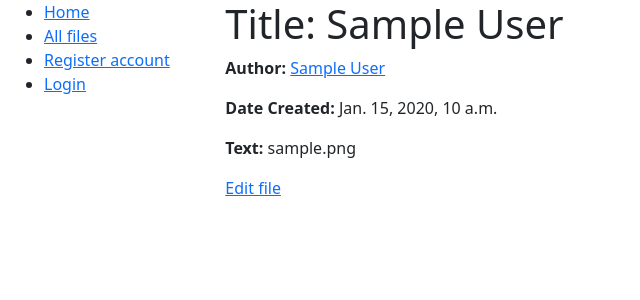
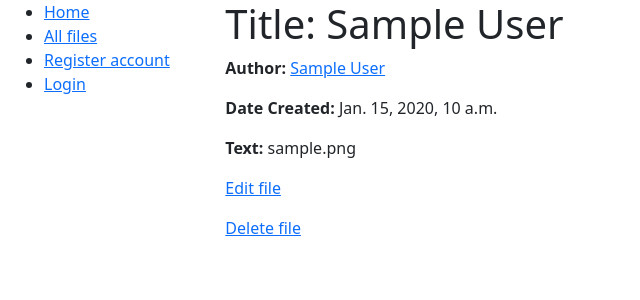
Before and after one commit to conduits-link/backend, a Django app: page /file/1 in a window 1280 px wide. Shown: the top 300 px of the page, without its empty margins (0-640 px from the left). Run offline with Django 4.2, Linux system fonts and the light colour scheme; tables that the repository leaves empty hold one stand-in row (values such as "Sample post").

Commit message:
Fixed bugs, formatting

```diff
--- a/nw_backend/nw_backend/settings.py
+++ b/nw_backend/nw_backend/settings.py
@@ -73,7 +73,7 @@ TEMPLATES = [
 WSGI_APPLICATION = 'nw_backend.wsgi.application'
 
 
-# Database
+# Database - using MySQL. Currently using temporary account details.
 # https://docs.djangoproject.com/en/4.2/ref/settings/#databases
 
 DATABASES = {
--- a/nw_backend/user_accounts/admin.py
+++ b/nw_backend/user_accounts/admin.py
@@ -1,6 +1,7 @@
 from django.contrib import admin
 from django.contrib.auth.admin import UserAdmin
-from .models import EditorFile, User
+from .models import User, EditorFile
 
+# Ensure users and files can be accessed from Django admin site.
+admin.site.register(User, UserAdmin)
 admin.site.register(EditorFile)
-admin.site.register(User, UserAdmin)
--- a/nw_backend/user_accounts/apps.py
+++ b/nw_backend/user_accounts/apps.py
@@ -1,5 +1,6 @@
 from django.apps import AppConfig
 
+# Register apps here. We may want more than just user account handling eventually.
 
 class UserAccountsConfig(AppConfig):
     default_auto_field = 'django.db.models.BigAutoField'
--- a/nw_backend/user_accounts/forms.py
+++ b/nw_backend/user_accounts/forms.py
@@ -2,6 +2,7 @@ from django import forms
 from .models import User, EditorFile
 
 class UserCreationForm(forms.ModelForm):
+    """Default user creation form, with password confirmation."""
     password1 = forms.CharField(
         label="Password",
         widget=forms.PasswordInput,
@@ -14,10 +15,11 @@ class UserCreationForm(forms.ModelForm):
     )
 
     class Meta:
-        model = User  # Assuming you're using Django's User model
+        model = User
         fields = ('username', 'email')
 
-class NewEditorFile(forms.ModelForm):
+class CreateEditorFile(forms.ModelForm):
+    """Form to allow user creation or editing of basic textual EditorFile."""
 
     title = forms.CharField(
         label="Title Input",
--- a/nw_backend/user_accounts/models.py
+++ b/nw_backend/user_accounts/models.py
@@ -3,22 +3,20 @@ from django.urls import reverse
 from django.contrib.auth.models import AbstractUser
 
 class EditorFile(models.Model):
+    """Class to represent a basic text file in our database."""
 
     title = models.CharField(max_length=50, help_text='Title of file')
 
-    # 25000 chars ≈ 5000 words. Temporary length limit.
+    # 25000 chars ≈ 5000 words.
     file_text = models.TextField(max_length=25000, help_text='Text stored in file')
 
     author = models.CharField(max_length = 20, help_text='Username of file creator')
     date_created = models.DateTimeField()
 
-    # Metadata
-
     class Meta:
         # Order files from most recent to oldest.
         ordering = ['-date_created']
 
-    # Methods
     def get_absolute_url(self):
         """Returns the URL to access a particular instance of EditorFile."""
         return reverse('file-detail', args=[str(self.id)])
@@ -28,4 +26,7 @@ class EditorFile(models.Model):
         return self.title
 
 class User(AbstractUser):
+    """Class to store user information in our database."""
+
+    # This currently uses the default User class but allows for later customisation without complex database migration issues.
     pass
--- a/nw_backend/user_accounts/templates/user_accounts/editfile.html
+++ b/nw_backend/user_accounts/templates/user_accounts/editfile.html
@@ -6,7 +6,7 @@
     <p>There was an error with your submission. Please correct the errors below.</p>
   {% endif %}
 
-  <form method="post" action="{% url 'edit-file' %}">
+  <form method="post" action="{% url 'edit-file' pk=file_instance.pk %}">
     {% csrf_token %}
     <table>
       <tr>
--- a/nw_backend/user_accounts/templates/user_accounts/editorfile_detail.html
+++ b/nw_backend/user_accounts/templates/user_accounts/editorfile_detail.html
@@ -7,5 +7,6 @@
   <!-- author detail link not yet defined -->
   <p><strong>Date Created:</strong> {{ editorfile.date_created }}</p>
   <p><strong>Text:</strong> {{ editorfile.file_text }}</p>
-  <p> <a href="{% url 'edit-file' pk=editorfile.pk %}">Edit file </a> </p>
+  <p> <a href="{% url 'edit-file' pk=editorfile.pk %}">Edit file</a></p>
+  <p> <a href="{% url 'delete-file' pk=editorfile.pk %}">Delete file</a></p>
 {% endblock %}
--- a/nw_backend/user_accounts/urls.py
+++ b/nw_backend/user_accounts/urls.py
@@ -4,10 +4,16 @@ from django.conf.urls import include
 
 urlpatterns = [
     path('', views.index, name='index'),
-    path('files/', views.EditorFileListView.as_view(), name='files'),
-    path('files/new/', views.new_file, name='new-file'),
-    path('file/<int:pk>', views.EditorFileDetailView.as_view(), name='file-detail'),
-    path('file/<int:pk>/edit', views.edit_file, name='edit-file'),
+
+    # Accounts
     path('accounts/', include('django.contrib.auth.urls')),
     path('accounts/register/', views.register, name='register'),
+
+    # Files
+    path('files/', views.EditorFileListView.as_view(), name='files'),
+    path('file/<int:pk>', views.EditorFileDetailView.as_view(), name='file-detail'),
+
+    path('files/new/', views.new_file, name='new-file'),
+    path('file/<int:pk>/edit', views.edit_file, name='edit-file'),
+    path('file/<int:pk>/delete', views.delete_file, name='delete-file'),
 ]
--- a/nw_backend/user_accounts/views.py
+++ b/nw_backend/user_accounts/views.py
@@ -1,39 +1,12 @@
-from django.shortcuts import render
+import datetime
+
+from django.shortcuts import render, redirect, get_object_or_404
+from django.contrib.auth import login
+from django.contrib.auth.decorators import login_required
 from django.views import generic
-import datetime
+
 from .models import EditorFile
-from django.contrib.auth import login
-from django.shortcuts import render, redirect, get_object_or_404
-from .forms import UserCreationForm, NewEditorFile
-
-# Allows you to put @login_required before a view to hide it from logged-out users.
-from django.contrib.auth.decorators import login_required
-
-# Allows you to hide pages from logged-in users.
-from django.contrib.auth.mixins import LoginRequiredMixin
-
-
-
-def index(request):
-    """View function for home page of site."""
-
-    # Generate counts of some of the main objects
-    num_files = EditorFile.objects.all().count()
-
-    # Number of visits to this view, as counted in the session variable.
-    num_visits = request.session.get('num_visits', 0)
-    request.session['num_visits'] = num_visits + 1
-
-
-    context = {
-        'num_files': num_files,
-        'num_visits': num_visits,
-    }
-
-    # Render the HTML template index.html with the data in the context variable
-    return render(request, 'index.html', context=context)
-
-
+from .forms import UserCreationForm, CreateEditorFile
 
 class EditorFileListView(generic.ListView):
     model = EditorFile
@@ -42,70 +15,103 @@ class EditorFileListView(generic.ListView):
 class EditorFileDetailView(generic.DetailView):
     model = EditorFile
 
+def index(request):
+    """View function for home page of site."""
 
+    # Count the number of text files.
+    num_files = EditorFile.objects.all().count()
 
+    # Number of visits to this view, as counted in the session variable.
+    num_visits = request.session.get('num_visits', 0)
+    request.session['num_visits'] = num_visits + 1
+
+    # Display these variables on the homepage.
+    context = {
+        'num_files': num_files,
+        'num_visits': num_visits,
+    }
+
+    return render(request, 'index.html', context=context)
 
 def register(request):
+    """New user account registration page."""
+
+    # Process registration form if submitted.
     if request.method == 'POST':
         form = UserCreationForm(request.POST)
+
         if form.is_valid():
+
+            # Save new user to database.
             user = form.save()
+
+            # Log new user in.
             login(request, user)
-            return redirect('index')  # Redirect to your home page
-        else:
-            # Form is invalid, render the template with errors
-            return render(request, 'registration/register.html', {'form': form})
-    else:
-        form = UserCreationForm()
-    return render(request, 'registration/register.html', {'form': form})
 
-import datetime
+            # Redirect to homepage after registration.
+            return redirect('index')
 
-from django.shortcuts import render, get_object_or_404
+        # If form is invalid, render template with error details.
+        return render(request, 'registration/register.html', {'form': form})
+
+    # If no form is submitted, display empty form.
+    return render(request, 'registration/register.html', {'form': UserCreationForm()})
 
 @login_required
 def new_file(request):
+
+    # Process new file if submitted.
     if request.method == 'POST':
-        form = NewEditorFile(request.POST)
+        form = CreateEditorFile(request.POST)
+
         if form.is_valid():
-            editor_file = form.save(commit=False)  # Create instance but don't save to DB yet
-            editor_file.date_created = datetime.datetime.today()  # Set the current date and time
+            # Create instance but don't save to DB yet.
+            editor_file = form.save(commit=False)
+
+            # Add necessary metadata.
+            editor_file.date_created = datetime.datetime.today()
             editor_file.author = request.user.username
-            editor_file.save()  # Save the instance with updated fields
 
-            # Redirect to the detail page of the newly created file
+            # Save to DB.
+            editor_file.save()
+
+            # View the newly created file.
             return redirect('file-detail', pk=editor_file.pk)
-        else:
-            # Form is invalid, render the template with errors
-            return render(request, 'user_accounts/newfile.html', {'form': form})
-    else:
-        form = NewEditorFile()
-    return render(request, 'user_accounts/newfile.html', {'form': form})
+
+        # If form is invalid, render template with error details.
+        return render(request, 'user_accounts/newfile.html', {'form': form})
+
+    # If no form is submitted, display empty form.
+    return render(request, 'user_accounts/newfile.html', {'form': CreateEditorFile()})
 
 @login_required
 def edit_file(request, pk):
-    file_instance = get_object_or_404(EditorFile, pk=pk)
 
-    # If this is a POST request then process the Form data
+    # Retrieve the specified file.
+    file_to_edit = get_object_or_404(EditorFile, pk=pk)
+
+    # Process edits if submitted.
     if request.method == 'POST':
-        form = NewEditorFile(request.POST, instance=file_instance)  # Pass the instance to update
 
-        # Check if the form is valid:
+        # Populate form with the new text, and link it with the file we are editing.
+        form = CreateEditorFile(request.POST, instance=file_to_edit)
+
         if form.is_valid():
-            updated_file = form.save(commit=False)
-            updated_file.date_created = datetime.datetime.today()
-            updated_file.author = request.user.username
-            updated_file.save()
-
-            return redirect('file-detail', pk=pk)  # Redirect to file detail page
-
-    # If this is a GET (or any other method) create the default form.
-    else:
-        form = NewEditorFile(instance=file_instance)  # Pass the instance to populate form
+            form.save()
+            return redirect('file-detail', pk=pk)
 
     context = {
-        'form': form,
-        'file_text': file_instance.file_text,
+        'form': CreateEditorFile(instance=file_to_edit),
+        'file_instance': file_to_edit,
     }
 
-    return render(request, 'user_accounts/newfile.html', {'form': form})
+    # If no form is submitted, display edit form with specified file information.
+    return render(request, 'user_accounts/editfile.html', context=context)
+
+@login_required
+def delete_file(pk):
+    editor_file = get_object_or_404(EditorFile, pk=pk)
+
+    # We will eventually want to add a conditional here to check which user is trying to delete which file.
+    editor_file.delete()
+    return redirect('files')
```
Also changed, not shown: nw_backend/user_accounts/templates/user_accounts/editorfile_list.html (+10 -8 lines).
